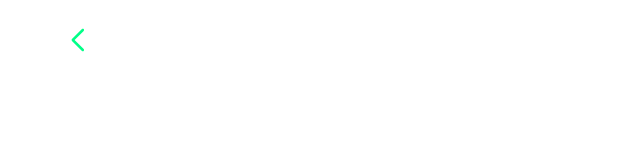
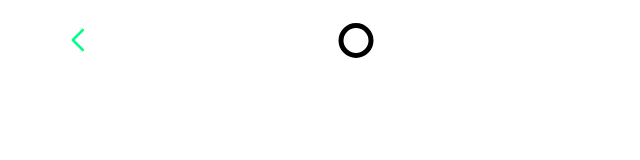
Before and after one commit to windragon0807/open-run, a Next.js app: page /register in a window 1280 px wide. Both pictures are taken after a click on the button "다음". Shown: the top 160 px of the page, without its empty margins (219-859 px from the left). Built offline with nearby package versions, Linux system fonts and the light colour scheme.

Commit message:
헤더 프로그래스 구현 및 애니메이션 부착

```diff
--- a/src/components/register/Header.tsx
+++ b/src/components/register/Header.tsx
@@ -1,15 +1,37 @@
+import { RegisterStep } from '@/models/register'
 import BackIcon from './icons/BackIcon'
 
 type Props = {
+  step: RegisterStep
   onIconClick?: () => void
 }
 
-export default function Header({ onIconClick }: Props) {
+export default function Header({ step, onIconClick }: Props) {
   return (
     <header className='fixed top-0 w-full max-w-tablet p-20 flex items-center'>
-      <button onClick={onIconClick}>
+      <button className='' onClick={onIconClick}>
         <BackIcon />
       </button>
+      <div className='flex gap-40 absolute left-[50%] -translate-x-1/2'>
+        {step !== 0 ? (
+          <>
+            <ProgressCircle status={step === 1 ? 'active' : 'completed'} />
+            <ProgressCircle status={step === 2 ? 'active' : step >= 3 ? 'completed' : 'default'} />
+            <ProgressCircle status={step === 3 ? 'active' : step === 4 ? 'completed' : 'default'} />
+          </>
+        ) : null}
+      </div>
     </header>
   )
 }
+
+function ProgressCircle({ status = 'default' }: { status?: 'default' | 'active' | 'completed' }) {
+  return (
+    <div
+      className={`w-25 h-25 rounded-[50%] transition-colors duration-700 ease-in-out
+      ${status === 'default' ? 'bg-gray' : ''}
+      ${status === 'active' ? 'bg-gray outline outline-[5px] outline-secondary' : ''}
+      ${status === 'completed' ? 'bg-secondary' : ''}
+    `}></div>
+  )
+}
--- a/src/components/register/Register.tsx
+++ b/src/components/register/Register.tsx
@@ -3,7 +3,7 @@
 import { useState } from 'react'
 import { useRouter } from 'next/navigation'
 
-import { UserRegister } from '@/models/user'
+import { RegisterStep, UserRegister } from '@/models/register'
 import Header from './Header'
 import NextButton from './shared/NextButton'
 import Hello from './hello/Hello'
@@ -12,8 +12,6 @@ import Pace from './pace/Pace'
 import Frequency from './frequency/Frequency'
 import Welcome from './welcome/Welcome'
 import Spacing from '../shared/Spacing'
-
-type RegisterStep = 0 | 1 | 2 | 3 | 4
 
 export default function Register() {
   const route = useRouter()
@@ -41,9 +39,10 @@ export default function Register() {
 
     // TODO mutation 호출 및 홈 화면으로 이동
     alert(`
-    nickname: ${data.nickname}
-    pace: ${data.pace}
-    frequency: ${data.frequency}`)
+      nickname: ${data.nickname}
+      pace: ${data.pace}
+      frequency: ${data.frequency}
+    `)
     route.replace('/signin')
   }
 
@@ -58,7 +57,7 @@ export default function Register() {
 
   return (
     <section className='w-full h-full flex flex-col justify-center items-center'>
-      <Header onIconClick={handleStepDecrease} />
+      <Header step={step} onIconClick={handleStepDecrease} />
 
       {step === 0 ? <Hello /> : null}
       {step === 1 ? (
--- a/src/components/register/frequency/Frequency.tsx
+++ b/src/components/register/frequency/Frequency.tsx
@@ -1,5 +1,5 @@
 import Spacing from '@shared/Spacing'
-import { WeekCount } from '@/models/user'
+import { WeekCount } from '@/models/register'
 import Title from '../shared/Title'
 import SubTitle from '../shared/SubTitle'
 import Emoji from '../shared/Emoji'
--- a/src/components/register/pace/InputNumber.tsx
+++ b/src/components/register/pace/InputNumber.tsx
@@ -1,6 +1,6 @@
 import { forwardRef, useState } from 'react'
 
-import { SingleNumber } from '@/models/user'
+import { SingleNumber } from '@/models/register'
 
 type Props = {
   value: SingleNumber
--- a/src/components/register/pace/Pace.tsx
+++ b/src/components/register/pace/Pace.tsx
@@ -1,7 +1,7 @@
 import { useRef } from 'react'
 
 import Spacing from '@shared/Spacing'
-import { Pace, SingleNumber } from '@/models/user'
+import { Pace, SingleNumber } from '@/models/register'
 import Title from '../shared/Title'
 import SubTitle from '../shared/SubTitle'
 import Emoji from '../shared/Emoji'
--- a/src/models/user.ts
+++ b/src/models/register.ts
@@ -1,3 +1,5 @@
+export type RegisterStep = 0 | 1 | 2 | 3 | 4
+
 export type SingleNumber = 0 | 1 | 2 | 3 | 4 | 5 | 6 | 7 | 8 | 9
 export type Pace = `${SingleNumber}${SingleNumber}'${SingleNumber}${SingleNumber}"`
 export type WeekCount = 0 | 1 | 2 | 3 | 4 | 5 | 6 | 7
```
